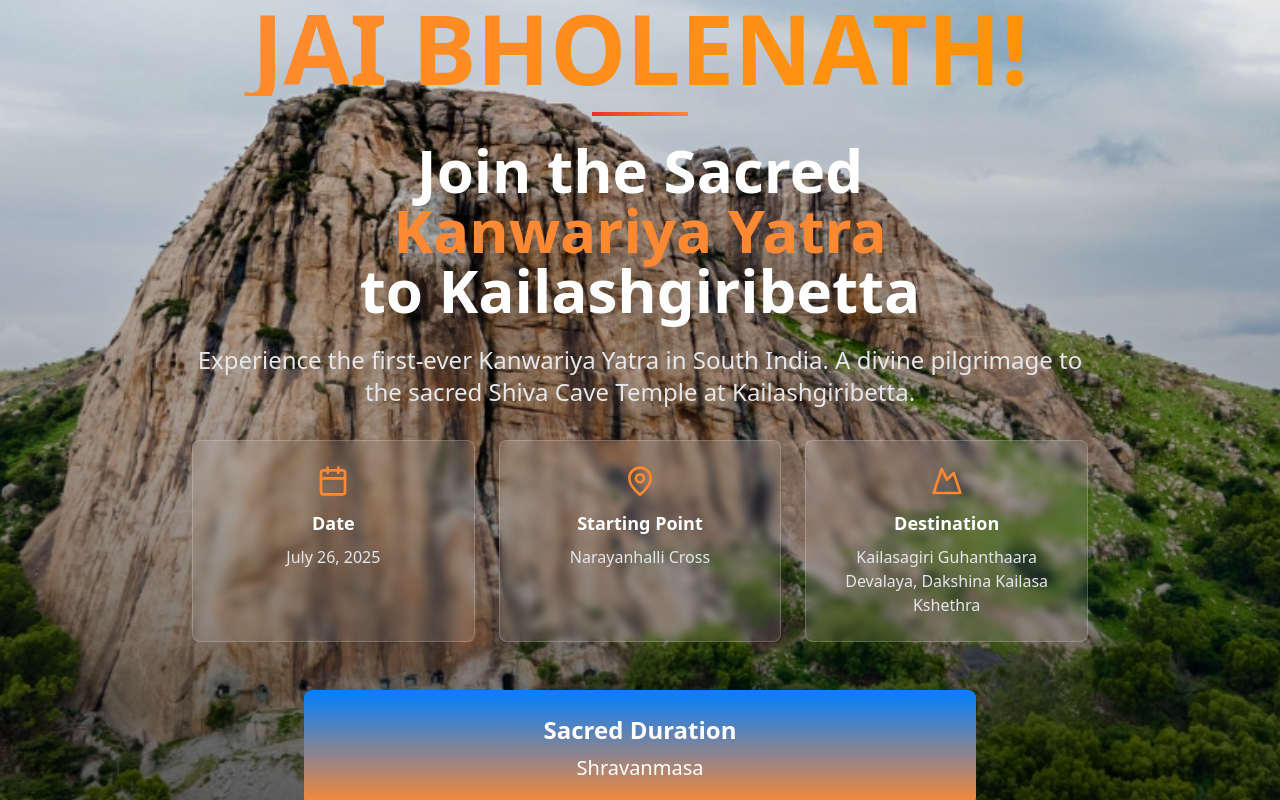
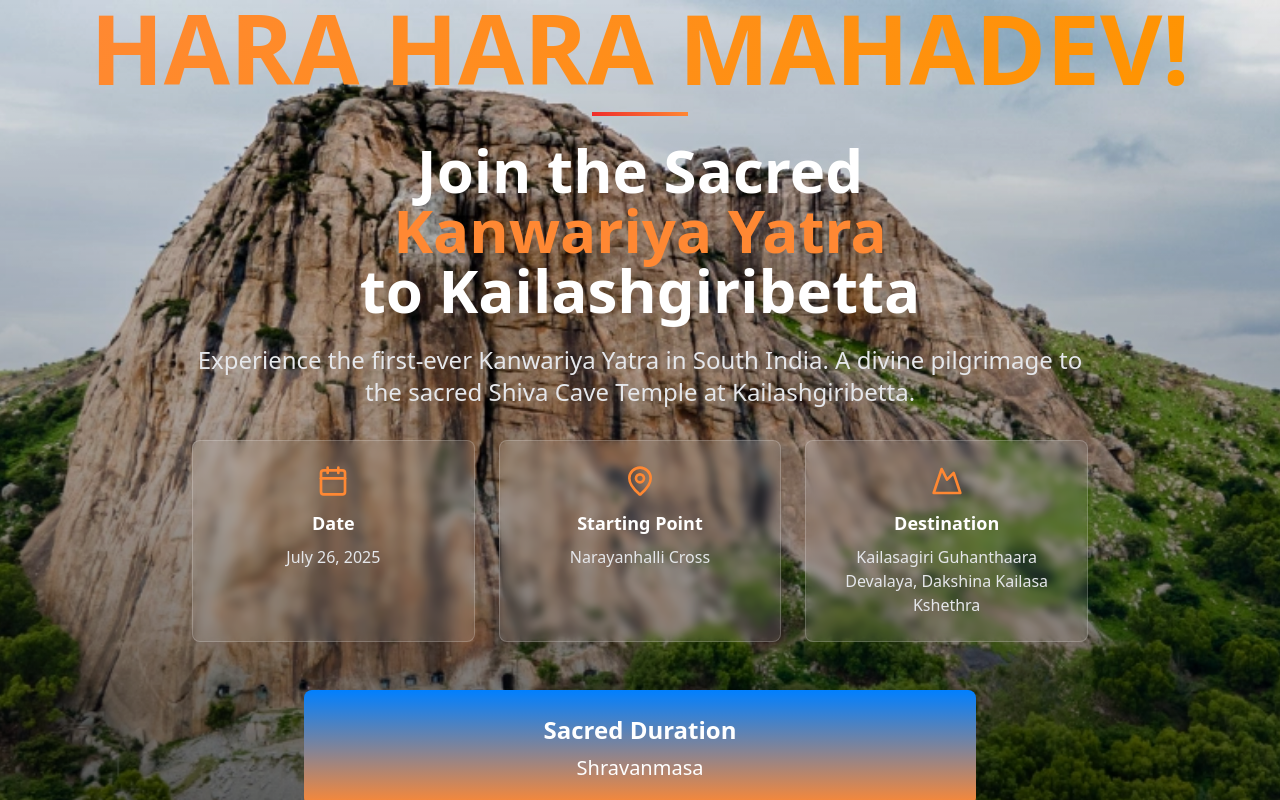
Before and after one commit to rahulgowda0104/kailashgiribetta-yatra-connect, a React (Vite) app: page / in a window 1280 px wide. Shown: the top 800 px of the page. Built offline with nearby package versions, Linux system fonts and the light colour scheme.

Commit message:
Replace greeting in HeroSection
Replaced "JAI BHOLENATH!" with "HARA HARA MAHADEV!" in the HeroSection.

```diff
--- a/src/components/HeroSection.tsx
+++ b/src/components/HeroSection.tsx
@@ -24,7 +24,7 @@ const HeroSection = () => {
         {/* Sacred Greeting */}
         <div className="mb-6 animate-fade-in">
           <h1 className="text-6xl md:text-8xl font-bold mb-4 bg-gradient-sunrise bg-clip-text text-transparent">
-            JAI BHOLENATH!
+            HARA HARA MAHADEV!
           </h1>
           <div className="w-24 h-1 bg-gradient-sacred mx-auto mb-4"></div>
         </div>
```
